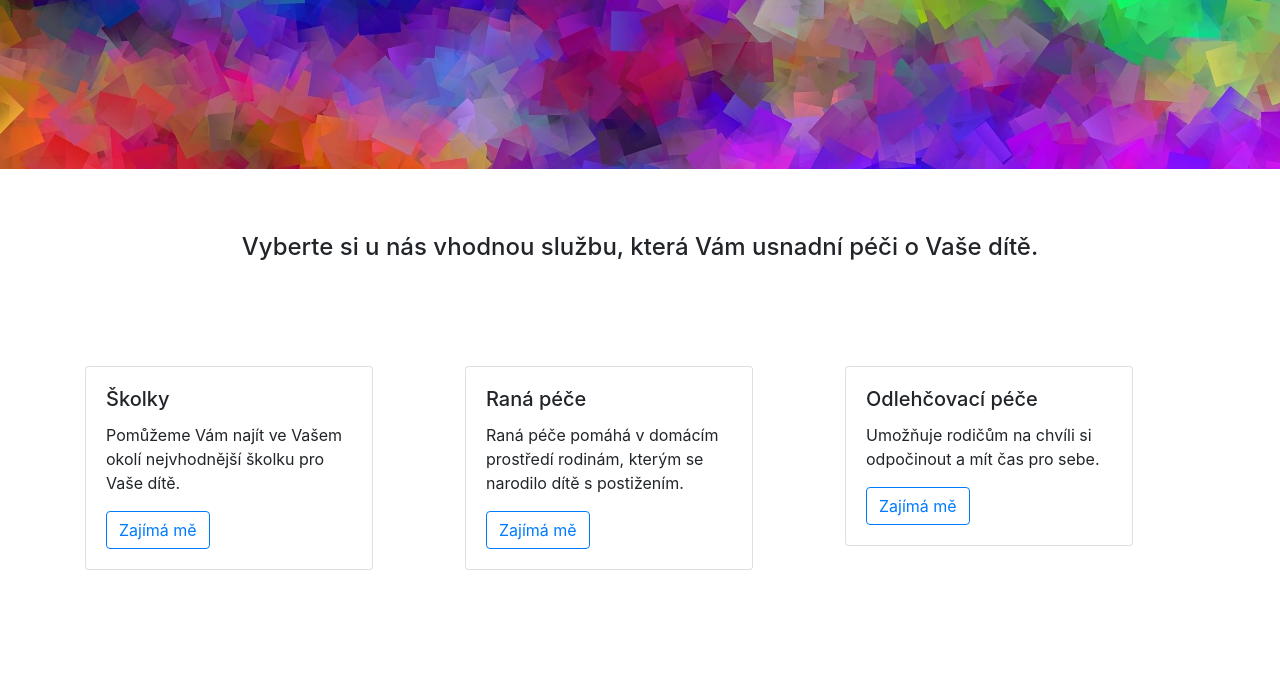
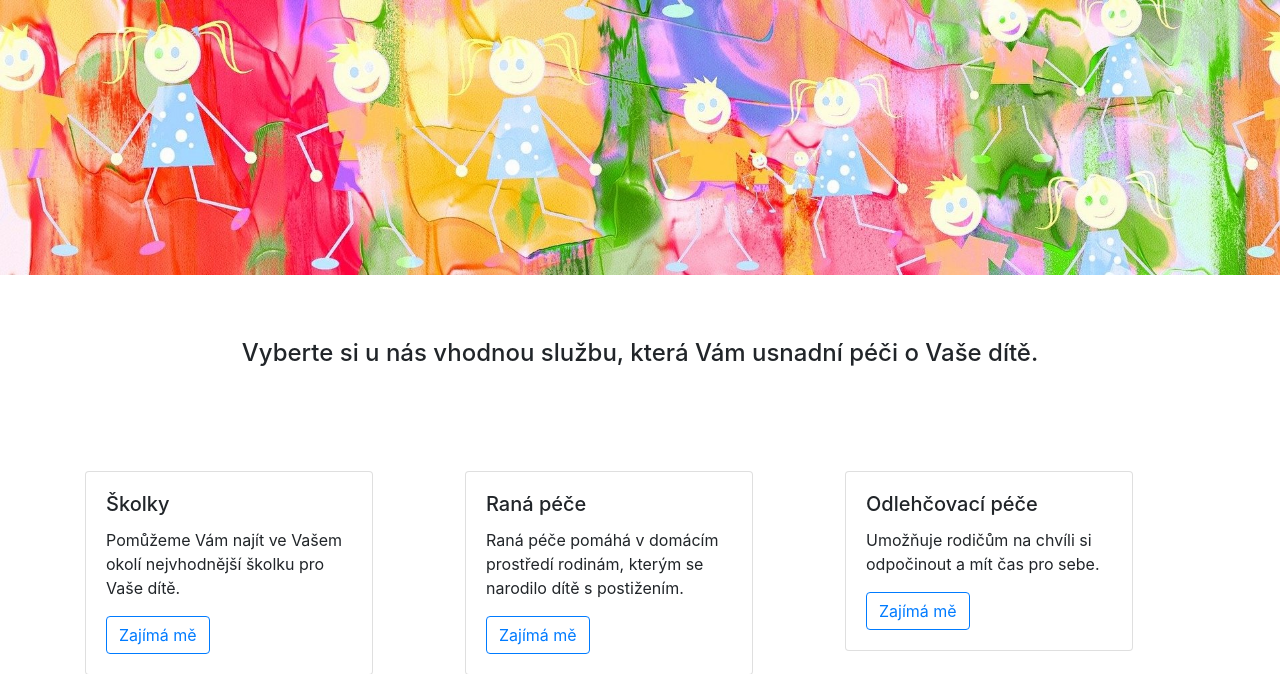
Before and after one commit to JanaMare/skolka_projekt, a Flask app: page / in a window 1280 px wide. Shown: the part 63-737 px from the top of the page. Run offline with Flask 2, Linux system fonts and the light colour scheme; some libraries are stand-ins or nearby versions.

Commit message:
zmena uvodniho obrazku

```diff
--- a/templates/layout.html
+++ b/templates/layout.html
@@ -40,7 +40,7 @@
         </div>
     </nav>
     <div class="img-fluid. max-width: 100%">
-        <img src="/static/background.jpg" style = "width:100%; height:auto " class="img-fluid" alt="Responsive image">
+        <img src="/static/header2.jpg" style = "width:100%; height:auto " class="img-fluid" alt="Responsive image">
       </div>
 
       {% block content %}
```
Also changed, not shown: static/header.jpg (added), static/header2.jpg (added).
